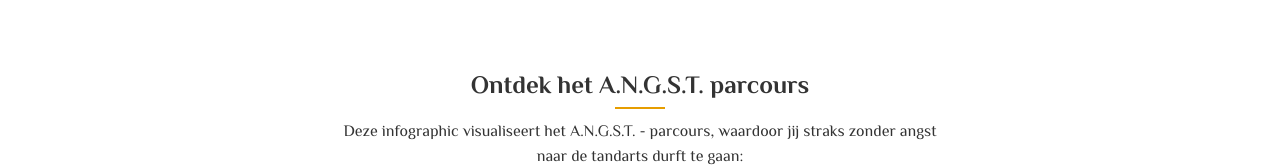
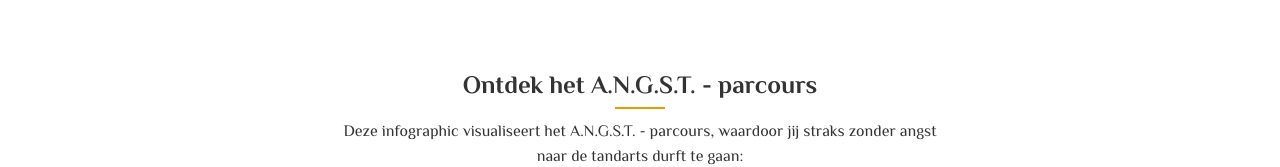
Before and after one commit to CoderFa2/websiteangst2, a plain HTML site: page public/angstparcour.html in a window 1280 px wide. Shown: the part 159-326 px from the top of the page. Drawn offline with nearby package versions, Linux system fonts and the light colour scheme; a script that the page names is missing.

Commit message:
Update angstparcour.html

```diff
--- a/public/angstparcour.html
+++ b/public/angstparcour.html
@@ -43,7 +43,7 @@
 
     <section id="angst-parcours-section" class="infographic-section">
         <div class="container">
-            <h2>Ontdek het A.N.G.S.T. parcours</h2>
+            <h2>Ontdek het A.N.G.S.T. - parcours</h2>
             <p>Deze infographic visualiseert het A.N.G.S.T. - parcours, waardoor jij straks zonder angst naar de tandarts durft te gaan:</p>
             <div class="content-wrapper">
                 <div class="text-content">
```
